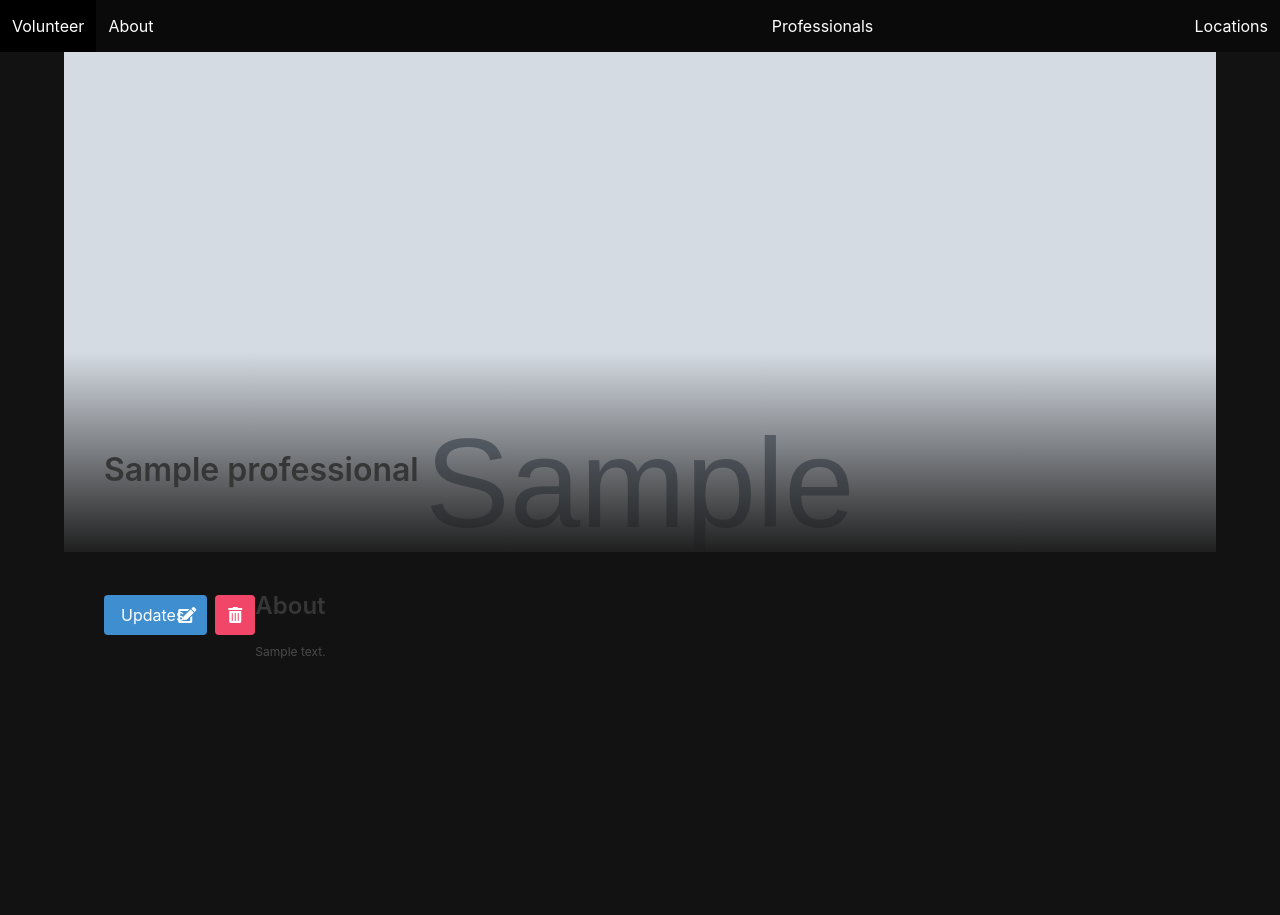
After one commit to rlegler2012/volunteer_app_django, a Django app: page /professionals/1/ in a window 1280 px wide. The commit adds this page. Shown: the top 915 px of the page. Run offline with Django 4.2, Linux system fonts and the light colour scheme; tables that the repository leaves empty hold one stand-in row (values such as "Sample post"); grey boxes marked "Sample" are stand-in pictures.

Commit message:
update route working

```diff
--- a/main_app/static/styles/main.css
+++ b/main_app/static/styles/main.css
@@ -8,6 +8,11 @@ h1,
   h2,
   h3 {
     color: #ffffff;
+  }
+
+  .container {
+    padding: 40px;
+    padding-right: 0;
   }
 
   .title {
@@ -22,7 +27,7 @@ h3 {
   }
 
   .gallery .card {
-    transition: .1s linear;
+    transition: 0.1s linear;
   }
 
   .gallery .card:hover {
@@ -33,3 +38,41 @@ h3 {
   p {
     font-size: 12px;
   }
+
+  .detail__img {
+    position: absolute;
+    left: 0;
+    top: 0;
+    width: 100%;
+    height: 500px;
+    background-color: #ffffff;
+    overflow: hidden;
+  }
+
+  .detail__img::after {
+    content: "";
+    background-image: linear-gradient(transparent 60%, #1f1f1f);
+    position: absolute;
+    top: 0;
+    left: 0;
+    width: 100%;
+    height: 100%;
+    z-index: 5;
+  }
+
+  img {
+    width: 100%;
+    height: 500px;
+    object-fit: cover;
+    object-position: top;
+  }
+
+  .detail__name {
+    position: absolute;
+    z-index: 5;
+    top: 400px;
+  }
+
+  .detail__container {
+    margin-top: 500px;
+  }
--- a/main_app/templates/base.html
+++ b/main_app/templates/base.html
@@ -5,7 +5,7 @@
         <meta charset="UTF-8" />
         <meta http-equiv="X-UA-Compatible" content="IE=edge" />
         <meta name="viewport" content="width=device-width, initial-scale=1.0" />
-        <!-- in our html head tag add the following  -->
+        <link rel="stylesheet" href="https://cdnjs.cloudflare.com/ajax/libs/font-awesome/5.15.4/css/all.min.css">
         <link rel="stylesheet" href="{% static 'styles/main.css' %}" />
         <script src="{% static 'scripts/main.js' %}" defer></script>
         <link rel="stylesheet"
--- /dev/null
+++ b/main_app/templates/professional_detail.html
@@ -0,0 +1,29 @@
+{% extends 'base.html' %}
+{% block content %}
+<div class="detail__img">
+    <img src="{{professional.img}}" alt="{{professional.name}}" />
+</div>
+<div class="detail__name">
+    <h1 class="title">{{professional.name}}</h1>
+</div>
+<div class="detail__container">
+    <div class="buttons">
+        <div class="buttons">
+    <a href="{% url 'professional_update' professional.pk %}" class="button is-info"> Updates
+        <span class="icon">
+            <i class="fas fa-edit"></i>
+        </span>
+    </a>
+    <a href="" class="button is-danger">
+        <span class="icon">
+            <i class="fas fa-trash-alt"></i>
+        </span>
+    </a>
+</div>
+    <div class="detail__about">
+        <h4 class="title is-4">About</h4>
+        <p>{{professional.bio}}</p>
+    </div>
+</div>
+
+{% endblock %}
--- a/main_app/templates/professional_list.html
+++ b/main_app/templates/professional_list.html
@@ -17,9 +17,10 @@
   <a class="button is-dark" href="{% url 'professional_list' %}">Clear Search</a>
   <a class="button is-dark" href="{% url 'professional_create' %}">Add a Profession</a>
 </form>
+{% comment %} The way the {% url %} tag works as so: {% url 'name of url' 'value of param' %} {% endcomment %}
 <div class="gallery">
   {% for professional in professionals %}
-  <a href="">
+  <a href="{% url 'professional_detail' professional.pk %}">
     <div class="card">
       <div class="card-image">
         <figure class="image is-square">
--- a/main_app/urls.py
+++ b/main_app/urls.py
@@ -5,10 +5,10 @@ urlpatterns = [
     path('', views.Home.as_view(), name="home"),
     path('about/', views.About.as_view(), name="about"),
     path('professionals/', views.ProfessionalList.as_view(), name="professional_list"),
-    path('professionals/new', views.ProfessionalCreate.as_view(), name="professional_create")
+    path('professionals/new', views.ProfessionalCreate.as_view(), name="professional_create"),
+    path('professionals/<int:pk>/', views.ProfessionalDetail.as_view(),name="professional_detail"),
+    path('professionals/<int:pk>/update',
+    views.ProfessionalUpdate.as_view(), name="professional_update"),
 ]
 
-# path('professionals/<int:pk>/', views.ProfessionalDetail.as_view(), name="professional_detail"),
-    # path('professionals/<int:pk>/update',
-    #      views.ProfessionalUpdate.as_view(), name="professional_update"),
     # path('professionals/<int:pk>/delete',views.ProfessionalDelete.as_view(), name="professional_delete"),
--- a/main_app/views.py
+++ b/main_app/views.py
@@ -4,7 +4,8 @@ from django.http import HttpResponse
 from django.views.generic.base import TemplateView
 from .models import Professional
 from django.views.generic.edit import CreateView
-
+from django.views.generic import DetailView
+from django.views.generic.edit import CreateView, UpdateView
 
 class Home(TemplateView):
     template_name = "home.html"
@@ -36,6 +37,16 @@ class ProfessionalCreate(CreateView):
     template_name = "professional_create.html"
     success_url = "/professionals/"
 
+class ProfessionalDetail(DetailView):
+    model = Professional
+    template_name = "professional_detail.html"
+
+class ProfessionalUpdate(UpdateView):
+    model = Professional
+    fields = ['name', 'img', 'bio']
+    template_name = "professional_update.html"
+    success_url = "/professionals/"
+
 #####Location List
 class Location:
     def __init__(self, name, img, bio):
```
Also changed, not shown: main_app/templates/professional_update.html (added, +10 -0 lines). Lines whose indentation alone changed are shown as unchanged.
